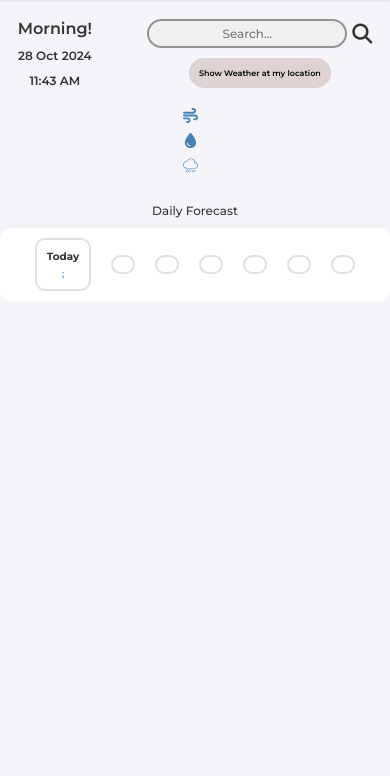
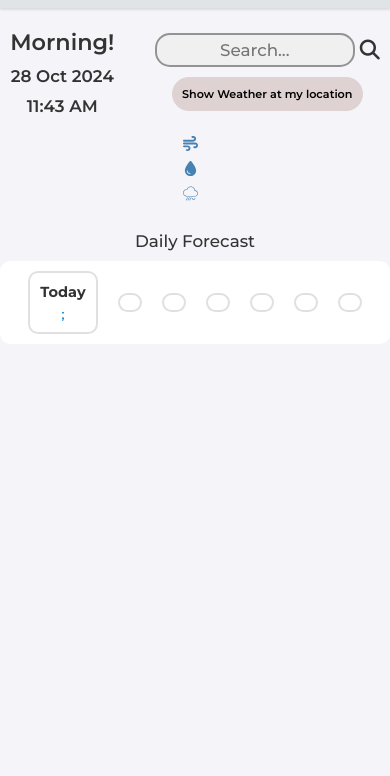
Before and after one commit to PrakharSinghal07/Elemental-weather-app, a plain HTML site: page index.html in a window 390 px wide. Shown: the part 68-844 px from the top of the page. Drawn offline with Linux system fonts and the light colour scheme.

Commit message:
Update style.css

```diff
--- a/style.css
+++ b/style.css
@@ -327,7 +327,7 @@ body {
 
 @media(max-width: 485px) {
     html {
-        font-size: 0.5rem;
+        font-size: 0.7rem;
     }
 
     .theme span {
```
